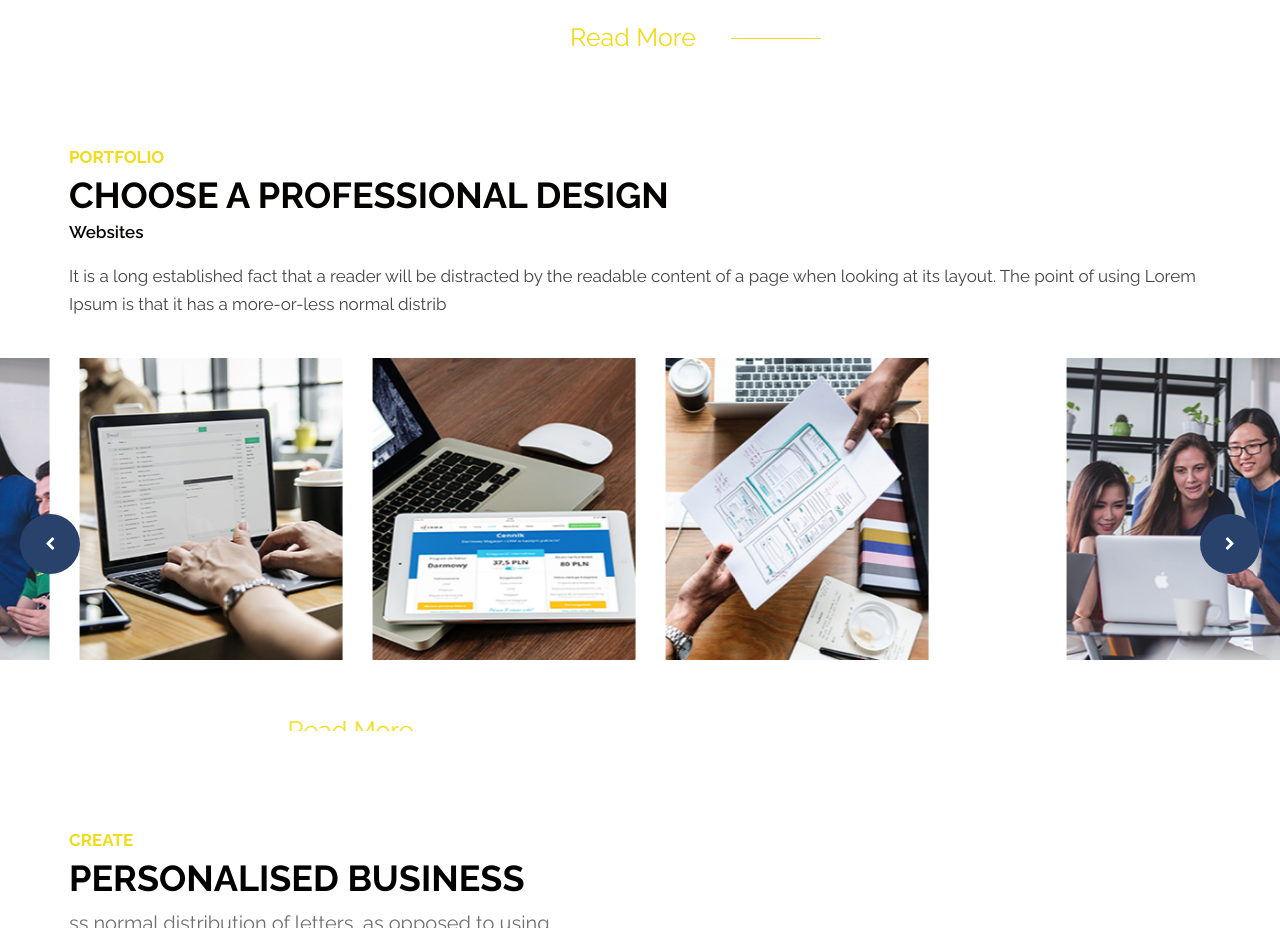
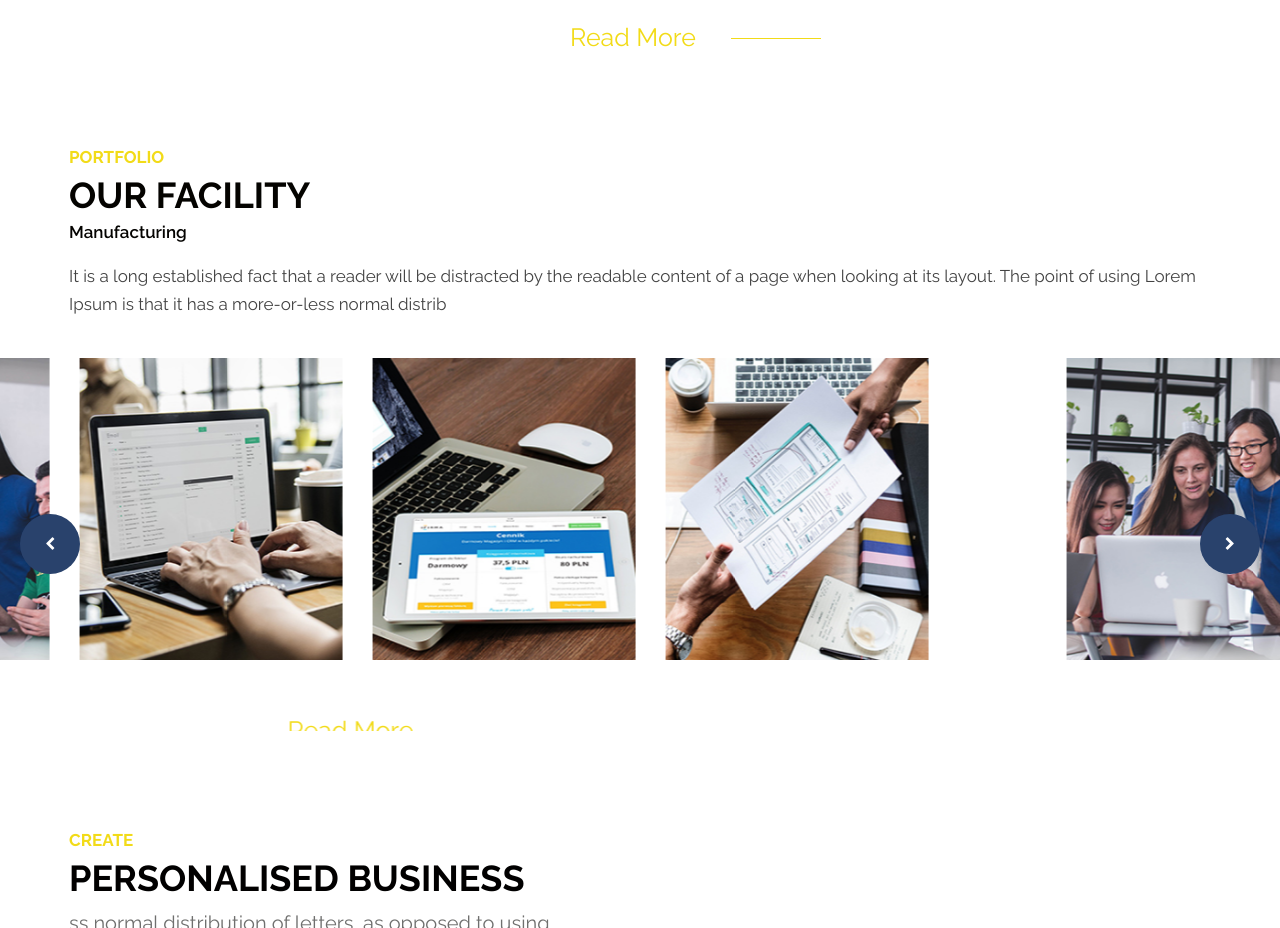
Before and after one commit to AidanMountain/GlobalSite2.0, a plain HTML site: page index.html in a window 1280 px wide. Shown: the part 2188-3116 px from the top of the page. Drawn offline with nearby package versions, Linux system fonts and the light colour scheme.

Commit message:
nothing much to share

```diff
--- a/index.html
+++ b/index.html
@@ -9,7 +9,7 @@
    <meta name="viewport" content="width=device-width, initial-scale=1">
    <meta name="viewport" content="initial-scale=1, maximum-scale=1">
    <!-- site metas -->
-   <title>webwing</title>
+   <title>Global</title>
    <meta name="keywords" content="">
    <meta name="description" content="">
    <meta name="author" content="">
@@ -256,8 +256,8 @@
          <div class="row">
             <div class="col-md-12 ">
                <div class="titlepage">
-                  <h2><strong class="yellow">PORTFOLIO</strong><br> CHOOSE A PROFESSIONAL DESIGN</h2>
-                  <span>Websites</span>
+                  <h2><strong class="yellow">PORTFOLIO</strong><br> Our facility</h2>
+                  <span>Manufacturing</span>
                   <p>It is a long established fact that a reader will be distracted by the readable content of a page when looking at its layout. The point of using Lorem Ipsum is that it has a more-or-less normal distrib</p>
                </div>
             </div>
```
Also changed, not shown: client.html (+1 -1 lines).
